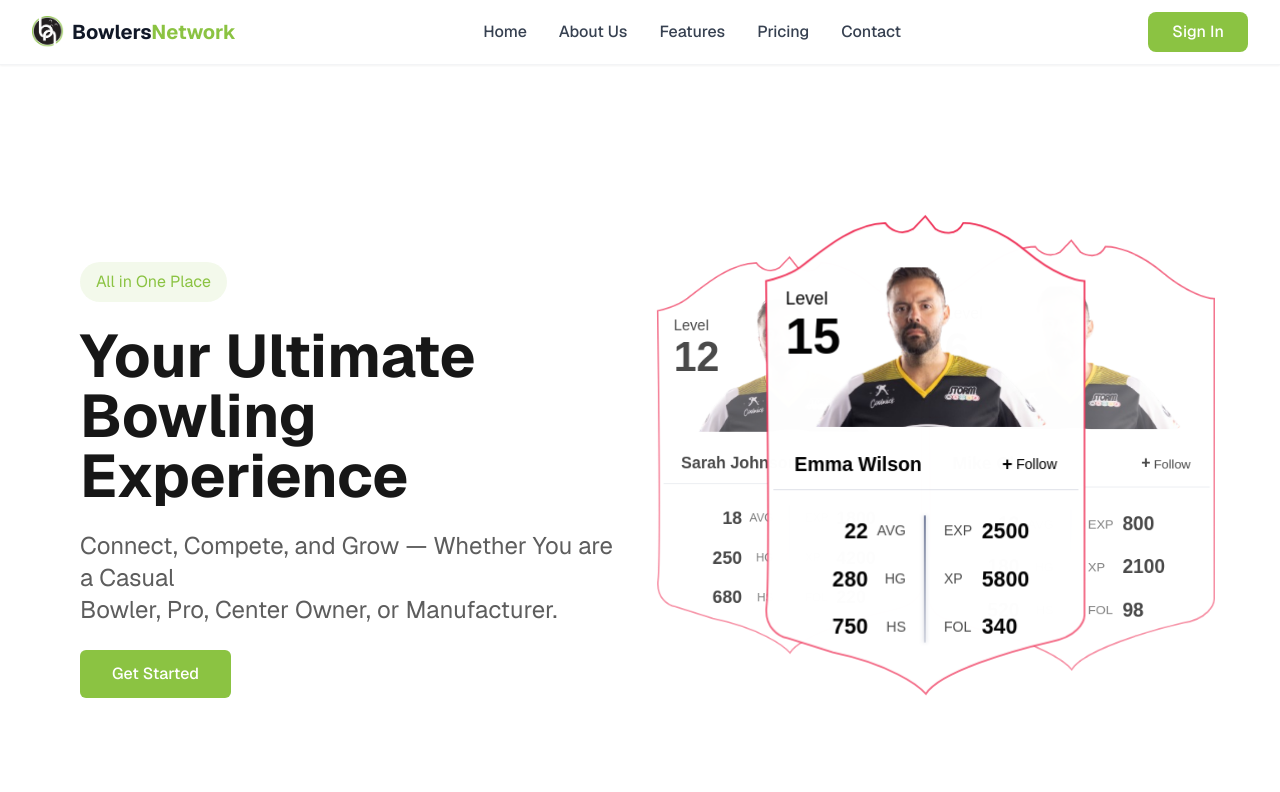
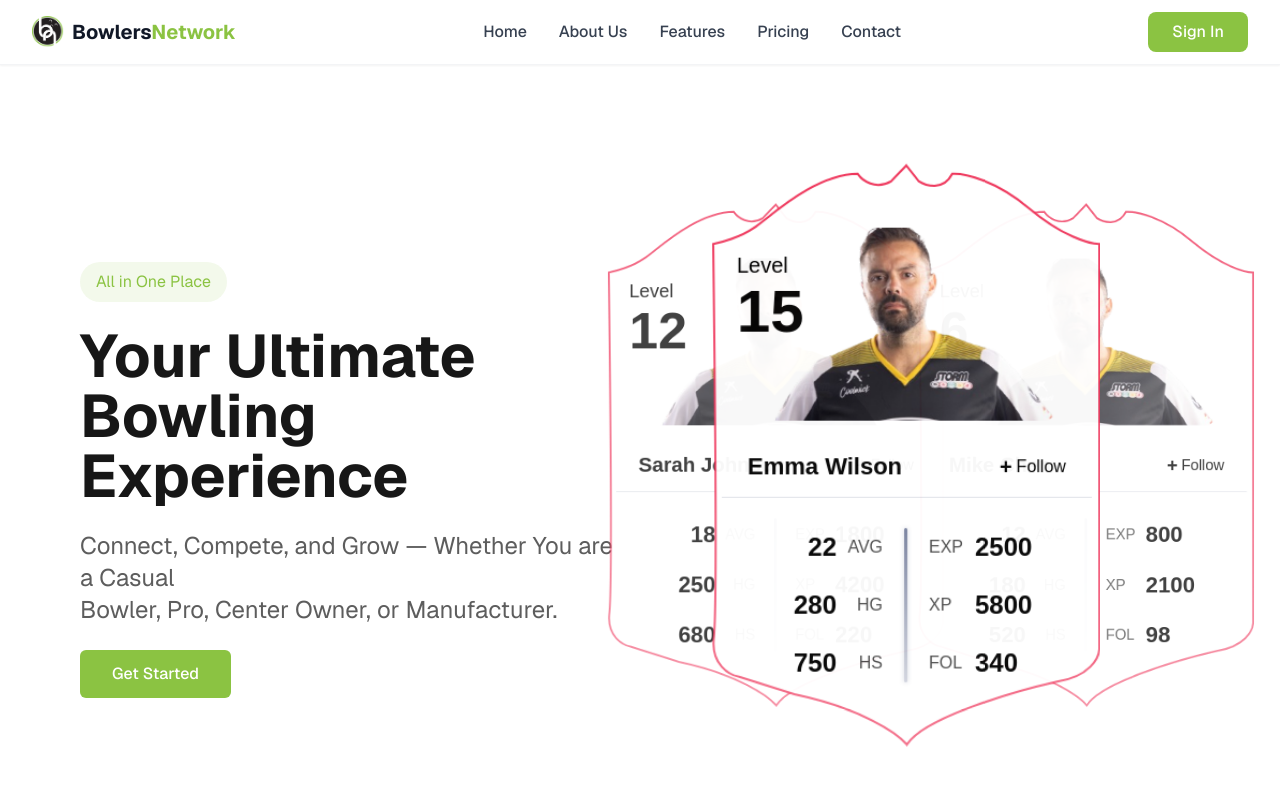
Before and after one commit to zamansheikh/amateur_player, a Next.js app: page /landing in a window 1280 px wide. Shown: the top 792 px of the page. Built offline with nearby package versions, Linux system fonts and the light colour scheme.

Commit message:
feat: refactor BowlingCarousel component for improved animation handling and player data management

```diff
--- a/src/app/landing/components/BowlingCarousel.css
+++ b/src/app/landing/components/BowlingCarousel.css
@@ -17,116 +17,51 @@
   display: flex;
   align-items: center;
   justify-content: center;
-  perspective: 1000px;
   overflow: visible;
 }
 
 .carousel-card {
   position: absolute;
-  transition: all 1.2s cubic-bezier(0.23, 1, 0.32, 1);
-  transform-style: preserve-3d;
+  transition: all 1.2s cubic-bezier(0.4, 0, 0.2, 1);
   will-change: transform, opacity;
   backface-visibility: hidden;
-  /* Ensure content is properly clipped and rendered */
   overflow: visible;
 }
 
-/* Previous card - left side, behind, overlapping */
+.carousel-card.animating {
+  pointer-events: none;
+}
+
+/* Previous card - left side */
 .carousel-card-prev {
-  transform: translateX(-150px) translateZ(-30px) scale(0.85);
+  transform: translateX(-180px) scale(0.9);
   z-index: 1;
   opacity: 0.7;
-  /* Ensure content scales properly */
-  transform-origin: center center;
 }
 
-/* Current card - center, in front */
+/* Current card - center, slightly larger */
 .carousel-card-current {
-  transform: translateX(0) translateZ(10px) scale(1.0);
+  transform: translateX(0) scale(1.1);
   z-index: 3;
   opacity: 1;
-  transform-origin: center center;
 }
 
-/* Next card - right side, behind, overlapping */
+/* Next card - right side */
 .carousel-card-next {
-  transform: translateX(150px) translateZ(-30px) scale(0.85);
-  z-index: 2;
+  transform: translateX(180px) scale(0.9);
+  z-index: 1;
   opacity: 0.7;
-  transform-origin: center center;
 }
 
-/* Sliding animation classes */
-.carousel-card.sliding-left {
-  animation: slideLeft 1.2s cubic-bezier(0.23, 1, 0.32, 1) forwards;
-}
-
-.carousel-card.sliding-right {
-  animation: slideRight 1.2s cubic-bezier(0.23, 1, 0.32, 1) forwards;
-}
-
-/* Keyframe animations for sliding */
-@keyframes slideLeft {
-  0% {
-    transform: translateX(150px) translateZ(-30px) scale(0.85);
-    z-index: 2;
-    opacity: 0.7;
-  }
-  50% {
-    transform: translateX(0) translateZ(15px) scale(0.95);
-    z-index: 4;
-    opacity: 0.9;
-  }
-  100% {
-    transform: translateX(-150px) translateZ(-30px) scale(0.85);
-    z-index: 1;
-    opacity: 0.7;
-  }
-}
-
-@keyframes slideRight {
-  0% {
-    transform: translateX(-150px) translateZ(-30px) scale(0.85);
-    z-index: 1;
-    opacity: 0.7;
-  }
-  50% {
-    transform: translateX(0) translateZ(15px) scale(0.95);
-    z-index: 4;
-    opacity: 0.9;
-  }
-  100% {
-    transform: translateX(150px) translateZ(-30px) scale(0.85);
-    z-index: 2;
-    opacity: 0.7;
-  }
-}
-
-/* Center card focus animation */
-@keyframes focusCenter {
-  0% {
-    transform: translateX(0) translateZ(10px) scale(0.95);
-    opacity: 0.9;
-  }
-  100% {
-    transform: translateX(0) translateZ(10px) scale(1.0);
-    opacity: 1;
-  }
-}
-
-.carousel-card.focusing {
-  animation: focusCenter 0.8s cubic-bezier(0.23, 1, 0.32, 1) forwards;
-}
-
-/* Card moving from center to side animations */
+/* Animations for sliding */
 @keyframes moveToLeft {
   0% {
-    transform: translateX(0) translateZ(10px) scale(1.0);
+    transform: translateX(0) scale(1.1);
     z-index: 3;
     opacity: 1;
   }
   100% {
-    transform: translateX(-150px) translateZ(-30px) scale(0.85);
+    transform: translateX(-180px) scale(0.9);
     z-index: 1;
     opacity: 0.7;
   }
@@ -134,34 +69,25 @@
 
 @keyframes moveToRight {
   0% {
-    transform: translateX(0) translateZ(10px) scale(1.0);
+    transform: translateX(0) scale(1.1);
     z-index: 3;
     opacity: 1;
   }
   100% {
-    transform: translateX(150px) translateZ(-30px) scale(0.85);
-    z-index: 2;
+    transform: translateX(180px) scale(0.9);
+    z-index: 1;
     opacity: 0.7;
   }
 }
 
-.carousel-card.moving-to-left {
-  animation: moveToLeft 1.2s cubic-bezier(0.23, 1, 0.32, 1) forwards;
-}
-
-.carousel-card.moving-to-right {
-  animation: moveToRight 1.2s cubic-bezier(0.23, 1, 0.32, 1) forwards;
-}
-
-/* Side cards moving to center */
 @keyframes leftToCenter {
   0% {
-    transform: translateX(-150px) translateZ(-30px) scale(0.85);
+    transform: translateX(-180px) scale(0.9);
     z-index: 1;
     opacity: 0.7;
   }
   100% {
-    transform: translateX(0) translateZ(10px) scale(1.0);
+    transform: translateX(0) scale(1.1);
     z-index: 3;
     opacity: 1;
   }
@@ -169,28 +95,36 @@
 
 @keyframes rightToCenter {
   0% {
-    transform: translateX(150px) translateZ(-30px) scale(0.85);
-    z-index: 2;
+    transform: translateX(180px) scale(0.9);
+    z-index: 1;
     opacity: 0.7;
   }
   100% {
-    transform: translateX(0) translateZ(10px) scale(1.0);
+    transform: translateX(0) scale(1.1);
     z-index: 3;
     opacity: 1;
   }
 }
 
+.carousel-card.moving-to-left {
+  animation: moveToLeft 1.2s cubic-bezier(0.4, 0, 0.2, 1) forwards;
+}
+
+.carousel-card.moving-to-right {
+  animation: moveToRight 1.2s cubic-bezier(0.4, 0, 0.2, 1) forwards;
+}
+
 .carousel-card.left-to-center {
-  animation: leftToCenter 1.2s cubic-bezier(0.23, 1, 0.32, 1) forwards;
+  animation: leftToCenter 1.2s cubic-bezier(0.4, 0, 0.2, 1) forwards;
 }
 
 .carousel-card.right-to-center {
-  animation: rightToCenter 1.2s cubic-bezier(0.23, 1, 0.32, 1) forwards;
+  animation: rightToCenter 1.2s cubic-bezier(0.4, 0, 0.2, 1) forwards;
 }
 
 .player-card {
-  width: 300px;
-  height: 400px;
+  width: 363px;
+  height: 544px;
   transition: all 0.3s ease;
   filter: drop-shadow(0 10px 20px rgba(0, 0, 0, 0.2));
   border-radius: 8px;
@@ -228,62 +162,142 @@
 /* Responsive design */
 @media (max-width: 768px) {
   .carousel-card-prev {
-    transform: translateX(-150px) translateZ(-30px) scale(0.75);
+    transform: translateX(-150px) scale(0.85);
   }
 
   .carousel-card-current {
-    transform: translateX(0) translateZ(0) scale(1.1);
+    transform: translateX(0) scale(1.05);
   }
 
   .carousel-card-next {
-    transform: translateX(150px) translateZ(-30px) scale(0.75);
+    transform: translateX(150px) scale(0.85);
+  }
+
+  @keyframes moveToLeft {
+    0% {
+      transform: translateX(0) scale(1.05);
+      z-index: 3;
+      opacity: 1;
+    }
+    100% {
+      transform: translateX(-150px) scale(0.85);
+      z-index: 1;
+      opacity: 0.7;
+    }
+  }
+
+  @keyframes moveToRight {
+    0% {
+      transform: translateX(0) scale(1.05);
+      z-index: 3;
+      opacity: 1;
+    }
+    100% {
+      transform: translateX(150px) scale(0.85);
+      z-index: 1;
+      opacity: 0.7;
+    }
+  }
+
+  @keyframes leftToCenter {
+    0% {
+      transform: translateX(-150px) scale(0.85);
+      z-index: 1;
+      opacity: 0.7;
+    }
+    100% {
+      transform: translateX(0) scale(1.05);
+      z-index: 3;
+      opacity: 1;
+    }
+  }
+
+  @keyframes rightToCenter {
+    0% {
+      transform: translateX(150px) scale(0.85);
+      z-index: 1;
+      opacity: 0.7;
+    }
+    100% {
+      transform: translateX(0) scale(1.05);
+      z-index: 3;
+      opacity: 1;
+    }
   }
 
   .player-card {
-    width: 250px;
-    height: 350px;
-  }
-
-  @keyframes slideLeft {
-    0% { transform: translateX(150px) translateZ(-30px) scale(0.75); }
-    50% { transform: translateX(0) translateZ(15px) scale(0.95); }
-    100% { transform: translateX(-150px) translateZ(-30px) scale(0.75); }
-  }
-
-  @keyframes slideRight {
-    0% { transform: translateX(-150px) translateZ(-30px) scale(0.75); }
-    50% { transform: translateX(0) translateZ(15px) scale(0.95); }
-    100% { transform: translateX(150px) translateZ(-30px) scale(0.75); }
+    width: 300px;
+    height: 450px;
   }
 }
 
 @media (max-width: 480px) {
   .carousel-card-prev {
-    transform: translateX(-120px) translateZ(-20px) scale(0.7);
+    transform: translateX(-120px) scale(0.8);
   }
 
   .carousel-card-current {
-    transform: translateX(0) translateZ(0) scale(1.05);
+    transform: translateX(0) scale(1);
   }
 
   .carousel-card-next {
-    transform: translateX(120px) translateZ(-20px) scale(0.7);
+    transform: translateX(120px) scale(0.8);
+  }
+
+  @keyframes moveToLeft {
+    0% {
+      transform: translateX(0) scale(1);
+      z-index: 3;
+      opacity: 1;
+    }
+    100% {
+      transform: translateX(-120px) scale(0.8);
+      z-index: 1;
+      opacity: 0.7;
+    }
+  }
+
+  @keyframes moveToRight {
+    0% {
+      transform: translateX(0) scale(1);
+      z-index: 3;
+      opacity: 1;
+    }
+    100% {
+      transform: translateX(120px) scale(0.8);
+      z-index:3;
+      opacity: 0.7;
+    }
+  }
+
+  @keyframes leftToCenter {
+    0% {
+      transform: translateX(-120px) scale(0.8);
+      z-index: 1;
+      opacity: 0.7;
+    }
+    100% {
+      transform: translateX(0) scale(1);
+      z-index: 3;
+      opacity: 1;
+    }
+  }
+
+  @keyframes rightToCenter {
+    0% {
+      transform: translateX(120px) scale(0.8);
+      z-index: 1;
+      opacity: 0.7;
+    }
+    100% {
+      transform: translateX(0) scale(1);
+      z-index: 3;
+      opacity: 1;
+    }
   }
 
   .player-card {
-    width: 200px;
-    height: 300px;
-  }
-
-  @keyframes slideLeft {
-    0% { transform: translateX(120px) translateZ(-20px) scale(0.7); }
-    50% { transform: translateX(0) translateZ(10px) scale(0.9); }
-    100% { transform: translateX(-120px) translateZ(-20px) scale(0.7); }
-  }
-
-  @keyframes slideRight {
-    0% { transform: translateX(-120px) translateZ(-20px) scale(0.7); }
-    50% { transform: translateX(0) translateZ(10px) scale(0.9); }
-    100% { transform: translateX(120px) translateZ(-20px) scale(0.7); }
+    width: 250px;
+    height: 375px;
   }
 }
--- a/src/app/landing/components/BowlingCarousel.tsx
+++ b/src/app/landing/components/BowlingCarousel.tsx
@@ -27,19 +27,6 @@ interface AnimationClasses {
   next: string;
 }
 
-// Interface for visible indices
-interface VisibleIndices {
-  prevIndex: number;
-  currentIndex: number;
-  nextIndex: number;
-}
-
-// Props interface for PlayerCard component
-interface PlayerCardProps {
-  player: CarouselPlayer;
-  isCurrent?: boolean;
-}
-
 // Player card data
 const carouselPlayers: CarouselPlayer[] = [
   {
@@ -53,8 +40,8 @@ const carouselPlayers: CarouselPlayer[] = [
       hightSeries: 600,
       experience: 1200,
       Xp: 3000,
-      follower: 150
-    }
+      follower: 150,
+    },
   },
   {
     id: 2,
@@ -67,8 +54,8 @@ const carouselPlayers: CarouselPlayer[] = [
       hightSeries: 680,
       experience: 1800,
       Xp: 4200,
-      follower: 220
-    }
+      follower: 220,
+    },
   },
   {
     id: 3,
@@ -81,8 +68,8 @@ const carouselPlayers: CarouselPlayer[] = [
       hightSeries: 520,
       experience: 800,
       Xp: 2100,
-      follower: 98
-    }
+      follower: 98,
+    },
   },
   {
     id: 4,
@@ -95,8 +82,22 @@ const carouselPlayers: CarouselPlayer[] = [
       hightSeries: 750,
       experience: 2500,
       Xp: 5800,
-      follower: 340
-    }
+      follower: 340,
+    },
+  },
+  {
+    id: 5,
+    name: "Zaman Sheikh",
+    level: 99,
+    imagePath: "/images/player1.png",
+    stats: {
+      average: 22,
+      highGame: 280,
+      hightSeries: 750,
+      experience: 2500,
+      Xp: 5800,
+      follower: 340,
+    },
   },
 ];
 
@@ -104,112 +105,127 @@ const BowlingCarousel: React.FC = () => {
   const [currentIndex, setCurrentIndex] = useState<number>(0);
   const [isAnimating, setIsAnimating] = useState<boolean>(false);
   const [animationClasses, setAnimationClasses] = useState<AnimationClasses>({
-    prev: '',
-    current: '',
-    next: ''
+    prev: "",
+    current: "",
+    next: "",
+  });
+
+  // Create stable player data for each position
+  const [stablePlayerData, setStablePlayerData] = useState<{
+    prev: CarouselPlayer;
+    current: CarouselPlayer;
+    next: CarouselPlayer;
+  }>(() => {
+    const initialPrevIndex = (0 - 1 + carouselPlayers.length) % carouselPlayers.length;
+    const initialNextIndex = (0 + 1) % carouselPlayers.length;
+    return {
+      prev: carouselPlayers[initialPrevIndex],
+      current: carouselPlayers[0],
+      next: carouselPlayers[initialNextIndex],
+    };
   });
 
   // Auto-slide functionality - slides every 2.5 seconds
   useEffect(() => {
     const interval = setInterval(() => {
       if (!isAnimating) {
-        handleSlideChange('next');
+        handleSlideChange("next");
       }
     }, 2500);
 
     return () => clearInterval(interval);
   }, [isAnimating]);
 
-  const handleSlideChange = (direction: 'next' | 'prev'): void => {
+  const handleSlideChange = (direction: "next" | "prev"): void => {
+    if (isAnimating) return;
     setIsAnimating(true);
 
-    if (direction === 'next') {
+    // Calculate new indices and update stable player data immediately
+    let newCurrentIndex: number;
+    if (direction === "next") {
+      newCurrentIndex = (currentIndex + 1) % carouselPlayers.length;
+    } else {
+      newCurrentIndex = (currentIndex - 1 + carouselPlayers.length) % carouselPlayers.length;
+    }
+
+    const newPrevIndex = (newCurrentIndex - 1 + carouselPlayers.length) % carouselPlayers.length;
+    const newNextIndex = (newCurrentIndex + 1) % carouselPlayers.length;
+
+    setStablePlayerData({
+      prev: carouselPlayers[newPrevIndex],
+      current: carouselPlayers[newCurrentIndex],
+      next: carouselPlayers[newNextIndex],
+    });
+
+    // Set animation classes
+    if (direction === "next") {
       setAnimationClasses({
-        prev: 'moving-to-left',
-        current: 'moving-to-right',
-        next: 'left-to-center'
+        prev: "moving-to-left",
+        current: "moving-to-right",
+        next: "left-to-center",
       });
     } else {
       setAnimationClasses({
-        prev: 'right-to-center',
-        current: 'moving-to-left',
-        next: 'moving-to-right'
+        prev: "right-to-center",
+        current: "moving-to-left",
+        next: "moving-to-right",
       });
     }
 
+    // Update currentIndex and reset animation classes after animation
     setTimeout(() => {
-      if (direction === 'next') {
-        setCurrentIndex((prevIndex) => (prevIndex + 1) % carouselPlayers.length);
-      } else {
-        setCurrentIndex((prevIndex) => (prevIndex - 1 + carouselPlayers.length) % carouselPlayers.length);
-      }
-
-      setTimeout(() => {
-        setAnimationClasses({ prev: '', current: '', next: '' });
-        setIsAnimating(false);
-      }, 1200);
-    }, 50);
+      setCurrentIndex(newCurrentIndex);
+      setAnimationClasses({ prev: "", current: "", next: "" });
+      setIsAnimating(false);
+    }, 1200); // Match animation duration
   };
 
   const goToSlide = (index: number): void => {
     if (isAnimating || index === currentIndex) return;
-
-    const direction: 'next' | 'prev' = index > currentIndex ? 'next' : 'prev';
+    const direction: "next" | "prev" = index > currentIndex ? "next" : "prev";
     handleSlideChange(direction);
   };
-
-  const getVisibleIndices = (): VisibleIndices => {
-    const totalCards = carouselPlayers.length;
-    const prevIndex = (currentIndex - 1 + totalCards) % totalCards;
-    const nextIndex = (currentIndex + 1) % totalCards;
-    return { prevIndex, currentIndex, nextIndex };
-  };
-
-  const { prevIndex, nextIndex } = getVisibleIndices();
 
   return (
     <div className="carousel-container w-full max-w-[100%] sm:max-w-[650px] px-2 sm:px-0">
       <div className="carousel-wrapper">
-        <div className={`carousel-card carousel-card-prev ${animationClasses.prev}`}>
+        <div className={`carousel-card carousel-card-prev ${animationClasses.prev} ${isAnimating ? "animating" : ""}`}>
           <PlayerCard
-            key={`prev-${prevIndex}`}
-            name={carouselPlayers[prevIndex].name}
-            level={carouselPlayers[prevIndex].level}
-            imagePath={carouselPlayers[prevIndex].imagePath}
-            stats={carouselPlayers[prevIndex].stats}
-            width={320}
-            height={480}
+            key={`prev-${stablePlayerData.prev.id}`}
+            name={stablePlayerData.prev.name}
+            level={stablePlayerData.prev.level}
+            imagePath={stablePlayerData.prev.imagePath}
+            stats={stablePlayerData.prev.stats}
+            width={363}
+            height={544}
             backgroundColor="rgba(255, 255, 255, 0.9)"
           />
         </div>
-
-        <div className={`carousel-card carousel-card-current ${animationClasses.current}`}>
+        <div className={`carousel-card carousel-card-current ${animationClasses.current} ${isAnimating ? "animating" : ""}`}>
           <PlayerCard
-            key={`current-${currentIndex}`}
-            name={carouselPlayers[currentIndex].name}
-            level={carouselPlayers[currentIndex].level}
-            imagePath={carouselPlayers[currentIndex].imagePath}
-            stats={carouselPlayers[currentIndex].stats}
-            width={350}
-            height={520}
+            key={`current-${stablePlayerData.current.id}`}
+            name={stablePlayerData.current.name}
+            level={stablePlayerData.current.level}
+            imagePath={stablePlayerData.current.imagePath}
+            stats={stablePlayerData.current.stats}
+            width={363}
+            height={544}
             backgroundColor="white"
           />
         </div>
-
-        <div className={`carousel-card carousel-card-next ${animationClasses.next}`}>
+        <div className={`carousel-card carousel-card-next ${animationClasses.next} ${isAnimating ? "animating" : ""}`}>
           <PlayerCard
-            key={`next-${nextIndex}`}
-            name={carouselPlayers[nextIndex].name}
-            level={carouselPlayers[nextIndex].level}
-            imagePath={carouselPlayers[nextIndex].imagePath}
-            stats={carouselPlayers[nextIndex].stats}
-            width={320}
-            height={480}
+            key={`next-${stablePlayerData.next.id}`}
+            name={stablePlayerData.next.name}
+            level={stablePlayerData.next.level}
+            imagePath={stablePlayerData.next.imagePath}
+            stats={stablePlayerData.next.stats}
+            width={363}
+            height={544}
             backgroundColor="rgba(255, 255, 255, 0.9)"
           />
         </div>
       </div>
-
       <div className="carousel-indicators">
         {carouselPlayers.map((_, index) => (
           <button
```
